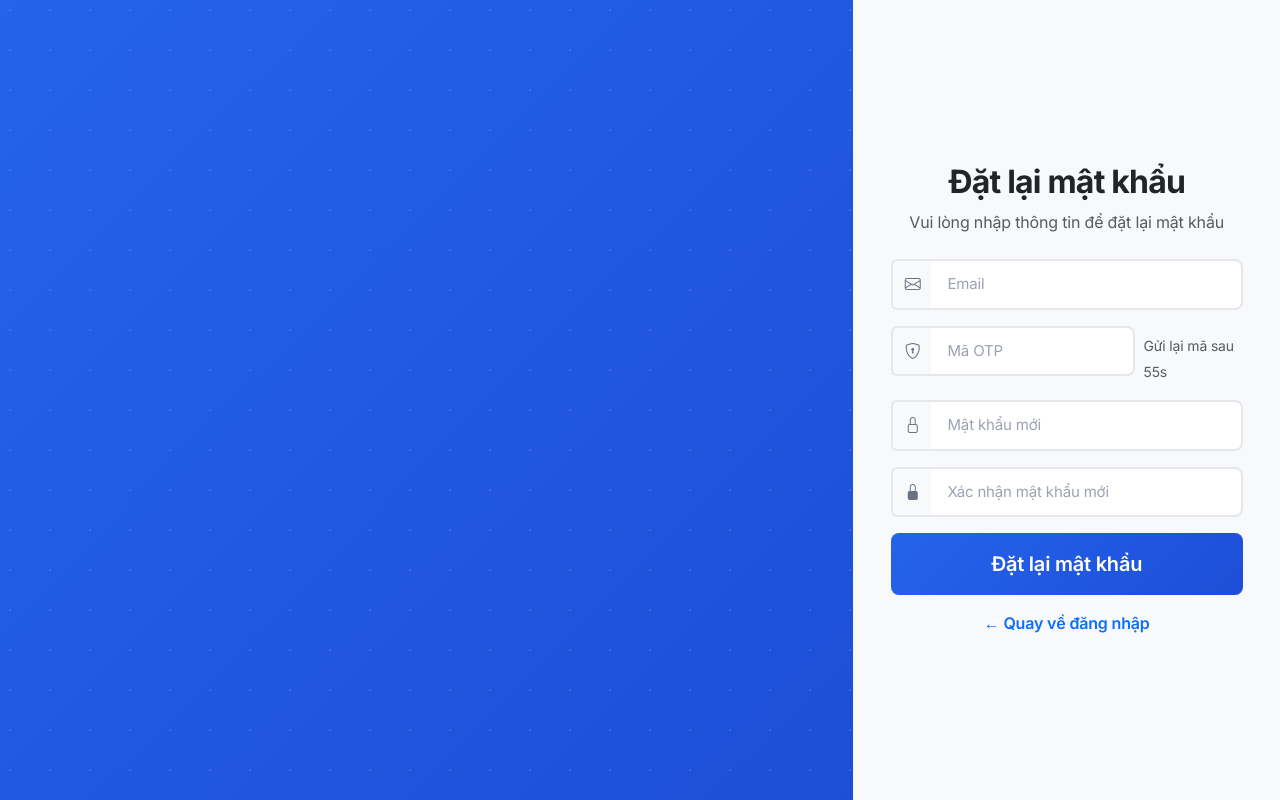
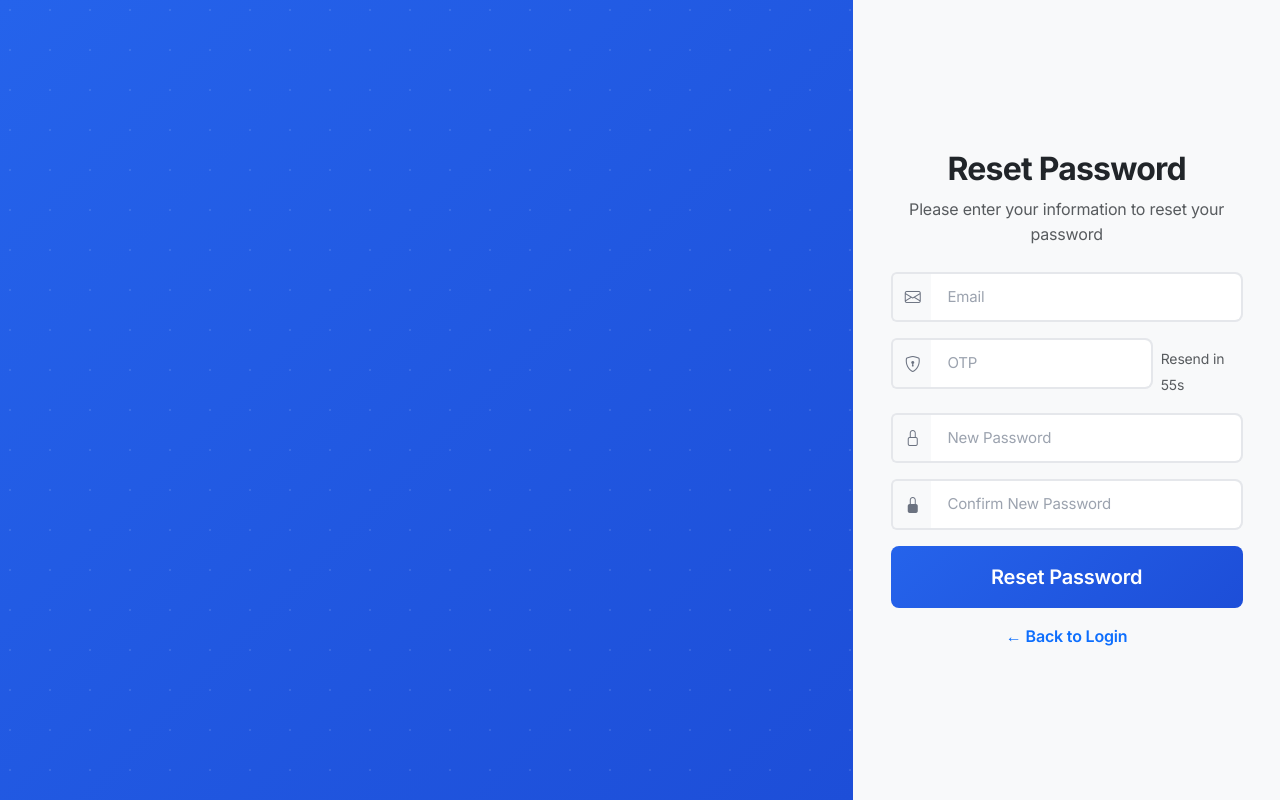
Before and after one commit to Vanhle/STC_FE_PROJECT, a React (Vite) app: page /reset-password in a window 1280 px wide. Built offline with nearby package versions, Linux system fonts and the light colour scheme.

Commit message:
Translate to English

```diff
--- a/src/components/Auth/OTPVerification.jsx
+++ b/src/components/Auth/OTPVerification.jsx
@@ -77,7 +77,7 @@ const OTPVerification = () => {
     e.preventDefault();
     const otpString = otp.join("");
     if (otpString.length !== 6) {
-      setError("Vui lòng nhập đầy đủ 6 số");
+      setError("Please enter all 6 digits");
       return;
     }
     setIsLoading(true);
@@ -89,17 +89,17 @@ const OTPVerification = () => {
       };
       const res = await axiosInstance.post("/auth/verifyotp", payload);
       if (res.data && res.data.status === 200) {
-        showToast(res.data.message || "Xác thực OTP thành công!", {
+        showToast(res.data.message || "OTP verification successful!", {
           type: "success",
         });
         navigate("/login");
       } else {
-        showToast(res.data.message || "Xác thực OTP thất bại!", {
+        showToast(res.data.message || "OTP verification failed!", {
           type: "error",
         });
       }
     } catch (err) {
-      showToast(err.response?.data?.message || "Xác thực OTP thất bại!", {
+      showToast(err.response?.data?.message || "OTP verification failed!", {
         type: "error",
       });
     } finally {
@@ -113,7 +113,7 @@ const OTPVerification = () => {
       const payload = { email, isReset: false };
       const res = await axiosInstance.post("/auth/resendotp", payload);
       if (res.data && res.data.status === 200) {
-        showToast(res.data.message || "Đã gửi lại mã OTP!", {
+        showToast(res.data.message || "OTP resent!", {
           type: "success",
         });
         setResendTimer(60);
@@ -121,12 +121,12 @@ const OTPVerification = () => {
         setOtp(["", "", "", "", "", ""]);
         inputRefs.current[0]?.focus();
       } else {
-        showToast(res.data.message || "Gửi lại OTP thất bại!", {
+        showToast(res.data.message || "Failed to resend OTP!", {
           type: "error",
         });
       }
     } catch (error) {
-      showToast(error.response?.data?.message || "Gửi lại OTP thất bại!", {
+      showToast(error.response?.data?.message || "Failed to resend OTP!", {
         type: "error",
       });
     }
@@ -135,9 +135,9 @@ const OTPVerification = () => {
   return (
     <AuthLayout subtitle="Xác thực tài khoản để tiếp tục">
       <div className="text-center mb-4">
-        <h2 className="fw-bold text-dark mb-2">Xác nhận OTP</h2>
+        <h2 className="fw-bold text-dark mb-2">OTP Verification</h2>
         <p className="text-muted mb-3">
-          Chúng tôi đã gửi mã xác thực 6 số đến
+          We have sent a 6-digit verification code to
           <br />
           <strong>{email}</strong>
         </p>
@@ -186,10 +186,10 @@ const OTPVerification = () => {
                   className="spinner-border spinner-border-sm me-2"
                   role="status"
                 ></span>
-                Đang xác thực...
+                Verifying...
               </>
             ) : (
-              "Xác nhận OTP"
+              "Verify OTP"
             )}
           </Button>
         </div>
@@ -201,15 +201,15 @@ const OTPVerification = () => {
               className="btn btn-link text-primary text-decoration-none p-0"
               onClick={handleResendOTP}
             >
-              Gửi lại mã OTP
+              Resend OTP
             </button>
           ) : (
-            <span className="text-muted">Gửi lại mã sau {resendTimer}s</span>
+            <span className="text-muted">Resend in {resendTimer}s</span>
           )}
         </div>
         <div className="text-center">
           <Link to="/login" className="text-muted text-decoration-none">
-            ← Quay lại đăng nhập
+            ← Back to Login
           </Link>
         </div>
       </form>
--- a/src/components/Auth/ResetPassword.jsx
+++ b/src/components/Auth/ResetPassword.jsx
@@ -54,16 +54,16 @@ const ResetPassword = () => {
     e.preventDefault();
     // Validate đơn giản
     const newErrors = {};
-    if (!formData.email) newErrors.email = "Email là bắt buộc";
+    if (!formData.email) newErrors.email = "Email is required";
     if (!formData.otp || formData.otp.length !== 6)
-      newErrors.otp = "OTP phải đủ 6 số";
-    if (!formData.password) newErrors.password = "Mật khẩu mới là bắt buộc";
+      newErrors.otp = "OTP must be 6 digits";
+    if (!formData.password) newErrors.password = "New password is required";
     if (formData.password.length < 6)
-      newErrors.password = "Mật khẩu phải ít nhất 6 ký tự";
+      newErrors.password = "Password must be at least 6 characters";
     if (!formData.confirmPassword)
-      newErrors.confirmPassword = "Xác nhận mật khẩu là bắt buộc";
+      newErrors.confirmPassword = "Confirm new password is required";
     if (formData.password !== formData.confirmPassword)
-      newErrors.confirmPassword = "Mật khẩu xác nhận không khớp";
+      newErrors.confirmPassword = "Passwords do not match";
     if (Object.keys(newErrors).length > 0) {
       setErrors(newErrors);
       return;
@@ -78,17 +78,17 @@ const ResetPassword = () => {
       };
       const res = await axiosInstance.post("/auth/resetpassword", payload);
       if (res.data && res.data.status === 200) {
-        showToast(res.data.message || "Đặt lại mật khẩu thành công", {
+        showToast(res.data.message || "Password reset successful", {
           type: "success",
         });
         navigate("/login");
       } else {
-        showToast(res.data.message || "Đặt lại mật khẩu thất bại!", {
+        showToast(res.data.message || "Password reset failed!", {
           type: "error",
         });
       }
     } catch (err) {
-      showToast(err.response?.data?.message || "Đặt lại mật khẩu thất bại!", {
+      showToast(err.response?.data?.message || "Password reset failed!", {
         type: "error",
       });
     } finally {
@@ -102,29 +102,29 @@ const ResetPassword = () => {
       const payload = { email: formData.email, isReset: true };
       const res = await axiosInstance.post("/auth/resendotp", payload);
       if (res.data && res.data.status === 200) {
-        showToast(res.data.message || "Đã gửi lại mã OTP!", {
+        showToast(res.data.message || "OTP resent!", {
           type: "success",
         });
         setResendTimer(60);
         setCanResend(false);
       } else {
-        showToast(res.data.message || "Gửi lại OTP thất bại!", {
+        showToast(res.data.message || "Failed to resend OTP!", {
           type: "error",
         });
       }
     } catch (error) {
-      showToast(error.response?.data?.message || "Gửi lại OTP thất bại!", {
+      showToast(error.response?.data?.message || "Failed to resend OTP!", {
         type: "error",
       });
     }
   };
 
   return (
-    <AuthLayout subtitle="Đặt lại mật khẩu cho tài khoản của bạn">
+    <AuthLayout subtitle="Reset password for your account">
       <div className="text-center mb-4">
-        <h2 className="fw-bold text-dark mb-2">Đặt lại mật khẩu</h2>
+        <h2 className="fw-bold text-dark mb-2">Reset Password</h2>
         <p className="text-muted">
-          Vui lòng nhập thông tin để đặt lại mật khẩu
+          Please enter your information to reset your password
         </p>
       </div>
       <form onSubmit={handleSubmit}>
@@ -142,7 +142,7 @@ const ResetPassword = () => {
           <Input
             type="text"
             name="otp"
-            placeholder="Mã OTP"
+            placeholder="OTP"
             value={formData.otp}
             onChange={handleChange}
             icon="bi bi-shield-lock"
@@ -160,11 +160,11 @@ const ResetPassword = () => {
                 size="sm"
                 onClick={handleResendOTP}
               >
-                Gửi lại mã OTP
+                Resend OTP
               </Button>
             ) : (
               <span className="text-muted" style={{ fontSize: 14 }}>
-                Gửi lại mã sau {resendTimer}s
+                Resend in {resendTimer}s
               </span>
             )}
           </div>
@@ -172,7 +172,7 @@ const ResetPassword = () => {
         <Input
           type="password"
           name="password"
-          placeholder="Mật khẩu mới"
+          placeholder="New Password"
           value={formData.password}
           onChange={handleChange}
           icon="bi bi-lock"
@@ -181,7 +181,7 @@ const ResetPassword = () => {
         <Input
           type="password"
           name="confirmPassword"
-          placeholder="Xác nhận mật khẩu mới"
+          placeholder="Confirm New Password"
           value={formData.confirmPassword}
           onChange={handleChange}
           icon="bi bi-lock-fill"
@@ -201,10 +201,10 @@ const ResetPassword = () => {
                   className="spinner-border spinner-border-sm me-2"
                   role="status"
                 ></span>
-                Đang xử lý...
+                Processing...
               </>
             ) : (
-              "Đặt lại mật khẩu"
+              "Reset Password"
             )}
           </Button>
         </div>
@@ -214,7 +214,7 @@ const ResetPassword = () => {
           to="/login"
           className="text-primary text-decoration-none fw-semibold"
         >
-          ← Quay về đăng nhập
+          ← Back to Login
         </Link>
       </div>
     </AuthLayout>
```
